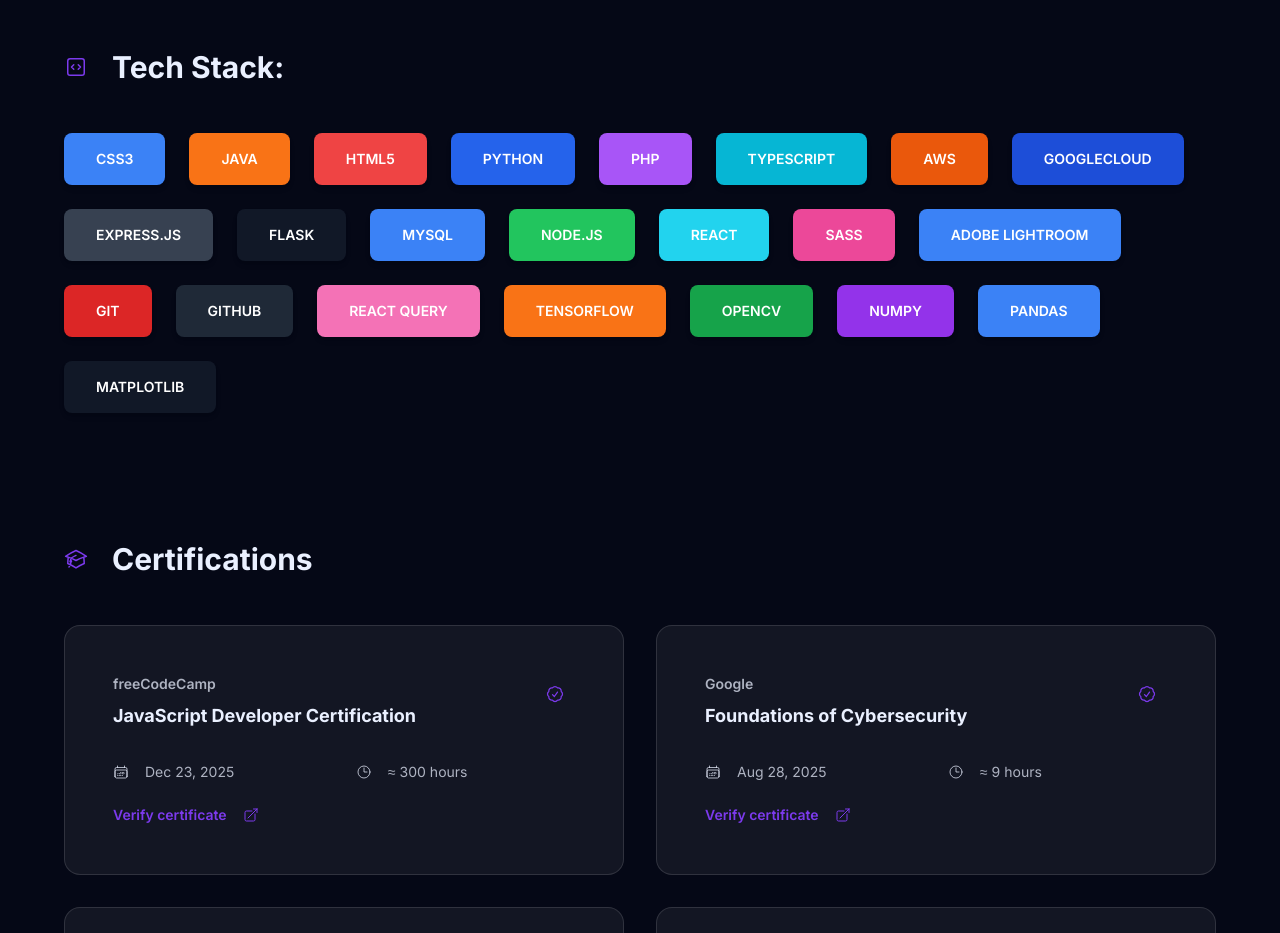
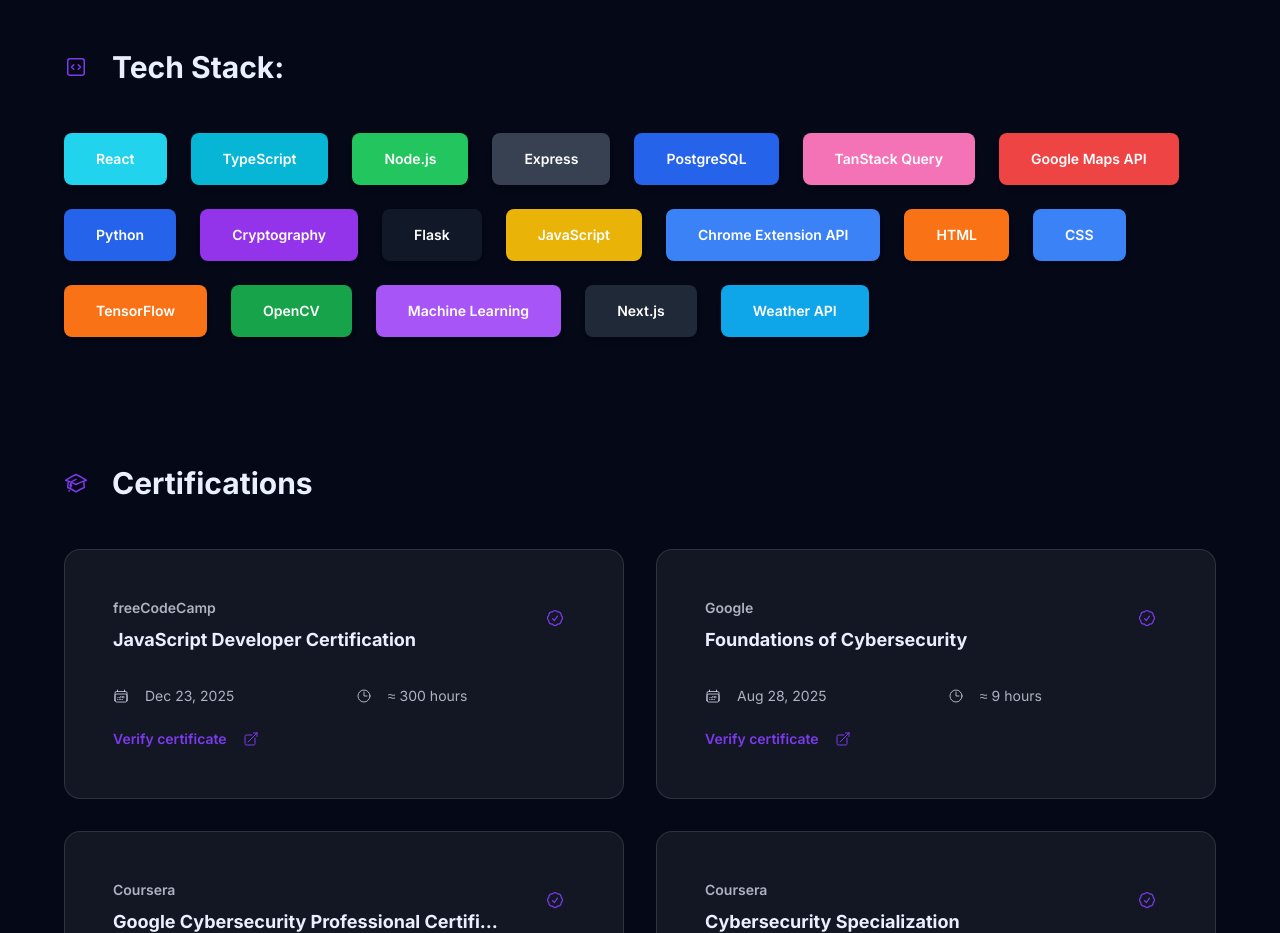
Before and after one commit to takuroakiyama0212/portfolio-nextjs, a Next.js app: page /homepage in a window 1280 px wide. Shown: the part 5380-6313 px from the top of the page. Built offline with nearby package versions, Linux system fonts and the light colour scheme.

Commit message:
Simplify dependencies to requirements.txt

```diff
--- a/src/app/homepage/components/AboutSection.tsx
+++ b/src/app/homepage/components/AboutSection.tsx
@@ -24,29 +24,25 @@
   ];
 
   const techStack = [
-    { name: 'CSS3', color: 'bg-blue-500' },
-    { name: 'JAVA', color: 'bg-orange-500' },
-    { name: 'HTML5', color: 'bg-red-500' },
-    { name: 'PYTHON', color: 'bg-blue-600' },
-    { name: 'PHP', color: 'bg-purple-500' },
-    { name: 'TYPESCRIPT', color: 'bg-cyan-500' },
-    { name: 'AWS', color: 'bg-orange-600' },
-    { name: 'GOOGLECLOUD', color: 'bg-blue-700' },
-    { name: 'EXPRESS.JS', color: 'bg-gray-700' },
-    { name: 'FLASK', color: 'bg-gray-900' },
-    { name: 'MYSQL', color: 'bg-blue-500' },
-    { name: 'NODE.JS', color: 'bg-green-500' },
-    { name: 'REACT', color: 'bg-cyan-400' },
-    { name: 'SASS', color: 'bg-pink-500' },
-    { name: 'ADOBE LIGHTROOM', color: 'bg-blue-500' },
-    { name: 'GIT', color: 'bg-red-600' },
-    { name: 'GITHUB', color: 'bg-gray-800' },
-    { name: 'REACT QUERY', color: 'bg-pink-400' },
-    { name: 'TENSORFLOW', color: 'bg-orange-500' },
-    { name: 'OPENCV', color: 'bg-green-600' },
-    { name: 'NUMPY', color: 'bg-purple-600' },
-    { name: 'PANDAS', color: 'bg-blue-500' },
-    { name: 'MATPLOTLIB', color: 'bg-gray-900' },
+    { name: 'React', color: 'bg-cyan-400' },
+    { name: 'TypeScript', color: 'bg-cyan-500' },
+    { name: 'Node.js', color: 'bg-green-500' },
+    { name: 'Express', color: 'bg-gray-700' },
+    { name: 'PostgreSQL', color: 'bg-blue-600' },
+    { name: 'TanStack Query', color: 'bg-pink-400' },
+    { name: 'Google Maps API', color: 'bg-red-500' },
+    { name: 'Python', color: 'bg-blue-600' },
+    { name: 'Cryptography', color: 'bg-purple-600' },
+    { name: 'Flask', color: 'bg-gray-900' },
+    { name: 'JavaScript', color: 'bg-yellow-500' },
+    { name: 'Chrome Extension API', color: 'bg-blue-500' },
+    { name: 'HTML', color: 'bg-orange-500' },
+    { name: 'CSS', color: 'bg-blue-500' },
+    { name: 'TensorFlow', color: 'bg-orange-500' },
+    { name: 'OpenCV', color: 'bg-green-600' },
+    { name: 'Machine Learning', color: 'bg-purple-500' },
+    { name: 'Next.js', color: 'bg-gray-800' },
+    { name: 'Weather API', color: 'bg-sky-500' },
   ];
 
   const certifications = [
```
